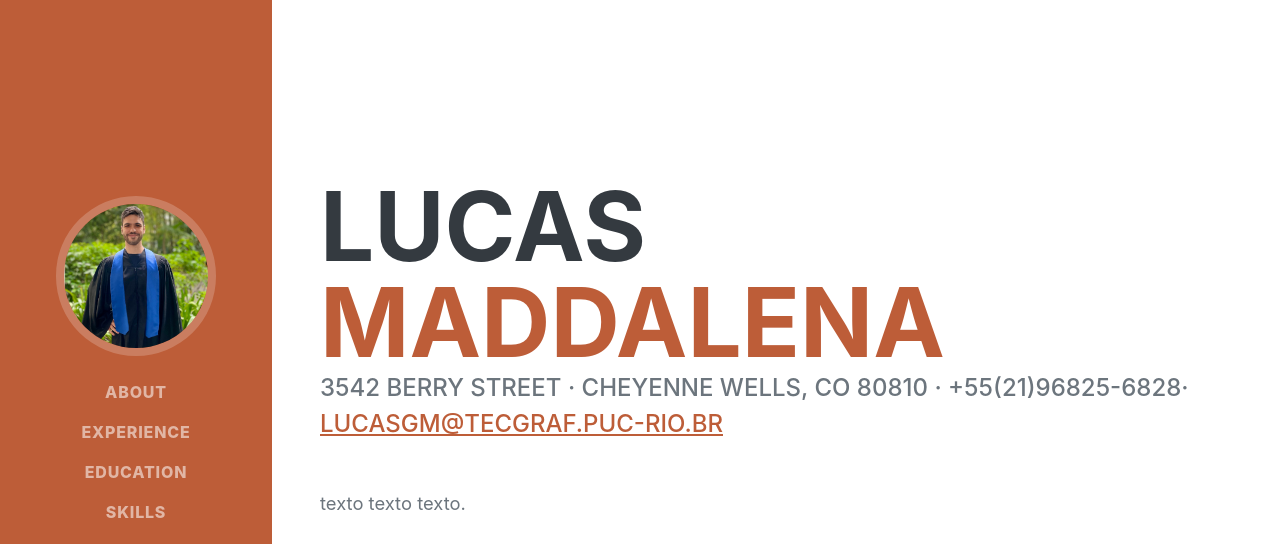
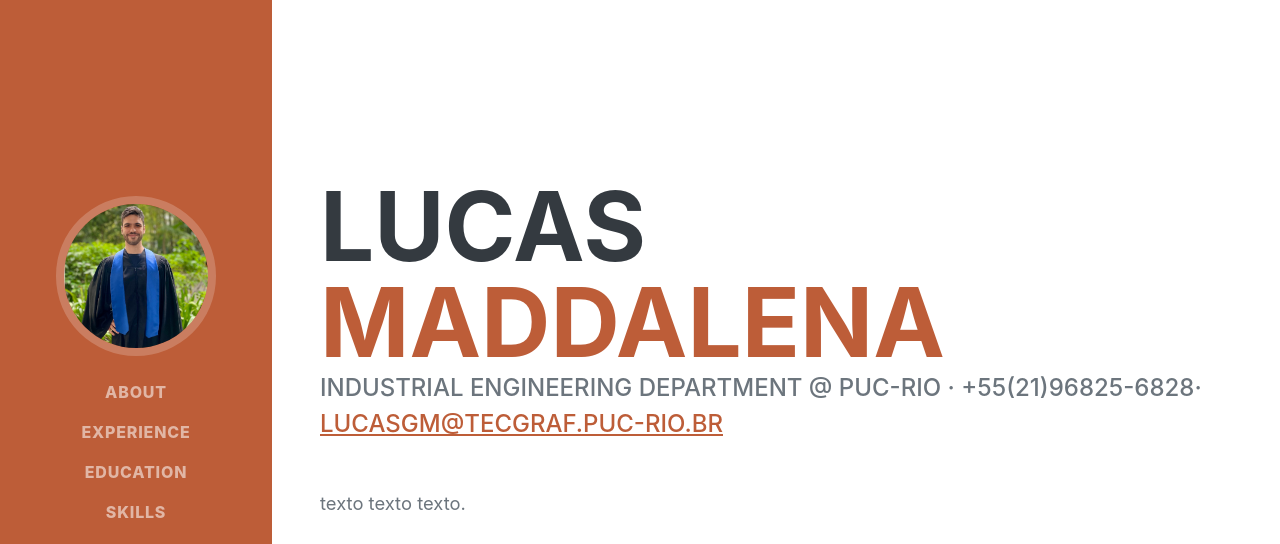
Before and after one commit to lucasmadda/lucasmadda.github.io, a plain HTML site: page index.html in a window 1280 px wide. Shown: the top 544 px of the page. Drawn offline with nearby package versions, Linux system fonts and the light colour scheme; a web font is replaced by a local one.

Commit message:
Update index.html

```diff
--- a/index.html
+++ b/index.html
@@ -44,7 +44,7 @@
                         <span class="text-primary">Maddalena</span>
                     </h1>
                     <div class="subheading mb-5">
-                        3542 Berry Street · Cheyenne Wells, CO 80810 · +55(21)96825-6828·
+                        Industrial Engineering Department @ PUC-Rio · +55(21)96825-6828·
                         <a href="mailto:lucasgm@tecgraf.puc-rio.br">lucasgm@tecgraf.puc-rio.br</a>
                     </div>
                     <p class="lead mb-5">texto texto texto.</p>
```
